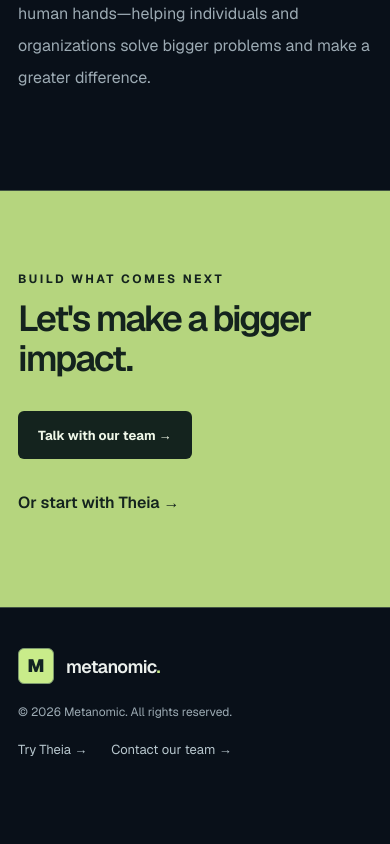
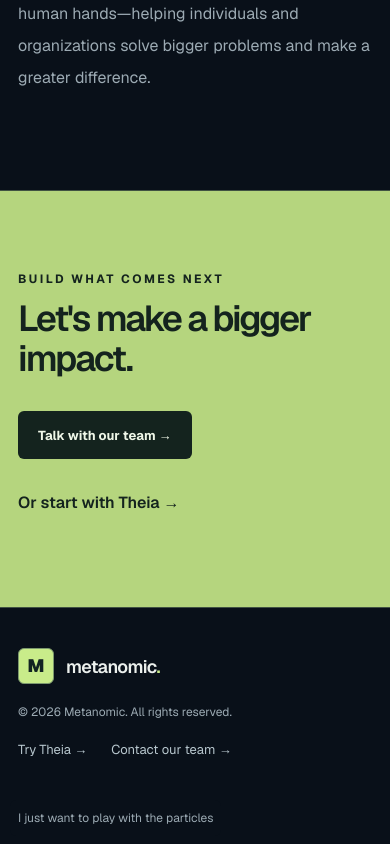
Before and after one commit to geisera/metanomic, a Next.js app: page / in a window 390 px wide. Shown: the part 7503-8347 px from the top of the page. Built offline with nearby package versions, Linux system fonts and the light colour scheme; no server answers.

Commit message:
Place particle playground link below footer on mobile

```diff
--- a/src/components/ParticlePlaygroundLink.module.css
+++ b/src/components/ParticlePlaygroundLink.module.css
@@ -2,3 +2,7 @@
 .link { position:fixed; z-index:40; left:max(16px,env(safe-area-inset-left)); bottom:max(8px,env(safe-area-inset-bottom)); max-width:calc(100vw - 32px); padding:8px; border-radius:6px; background:var(--background); color:var(--muted); font-size:12px; line-height:20px; }
 .link:hover { color:var(--lime); }
 .link:focus-visible { outline:2px solid var(--lime); outline-offset:2px; color:var(--foreground); }
+@media (max-width:700px) {
+  .space { height:auto; padding:0 10px calc(8px + env(safe-area-inset-bottom)); }
+  .space .link { position:static; display:inline-block; }
+}
```
